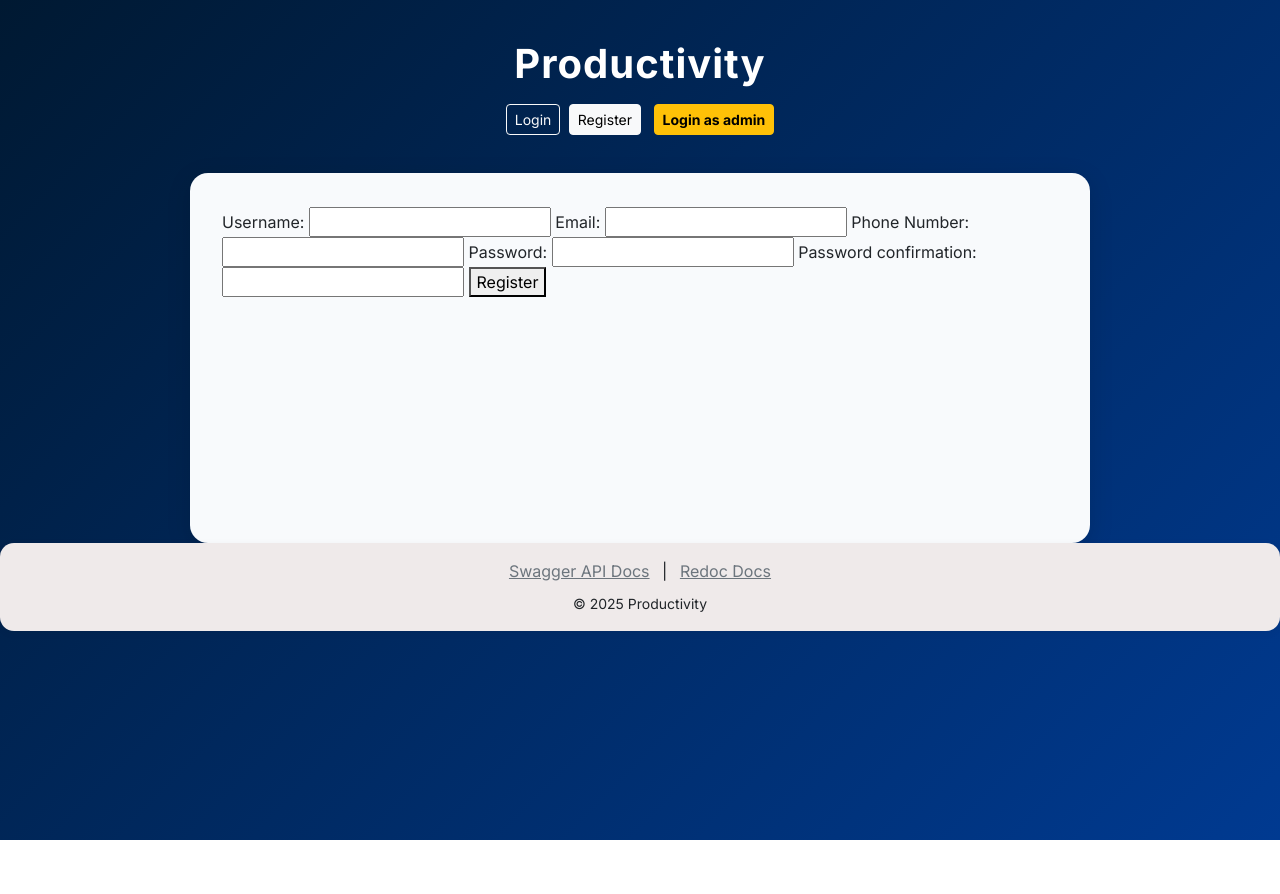
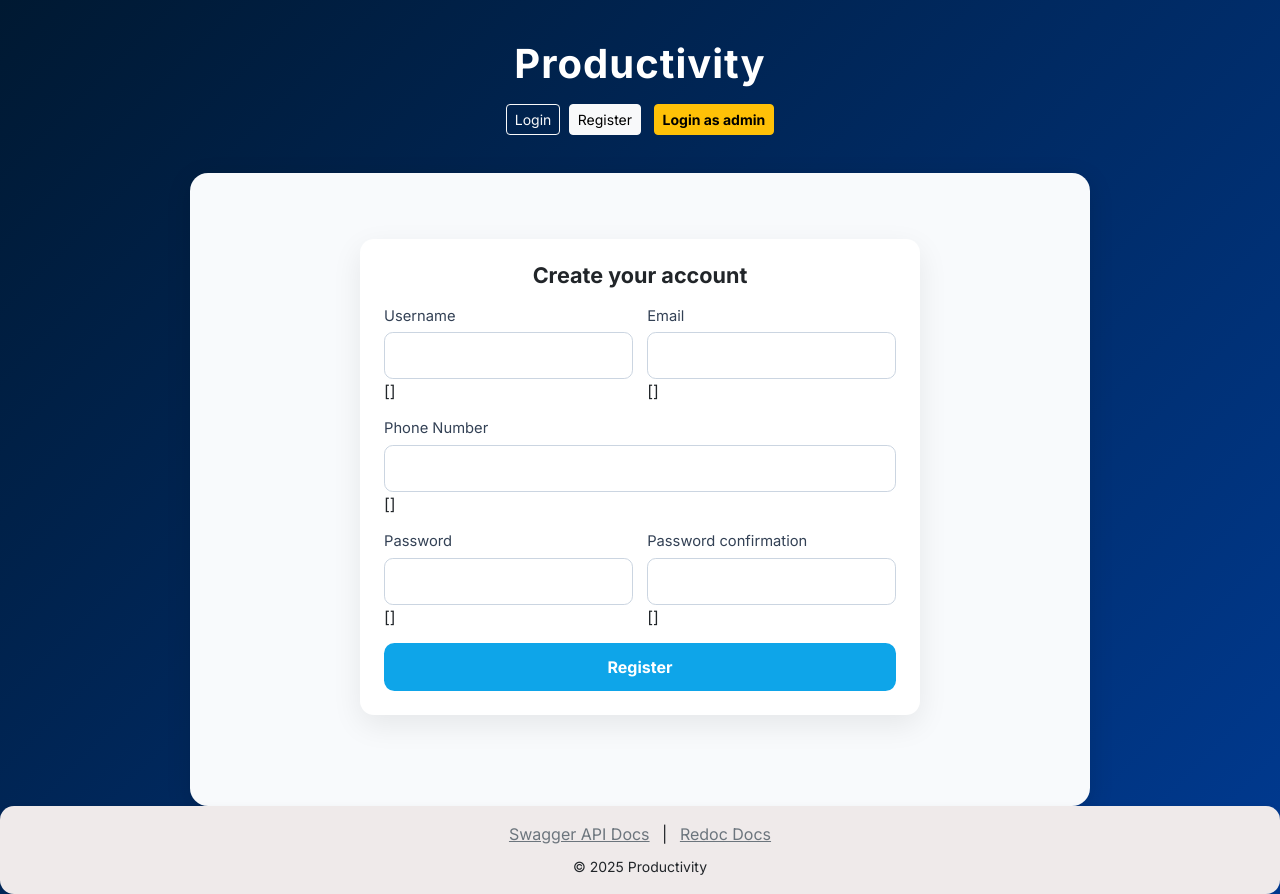
Before and after one commit to GhassenRabii/Productivity, a Django app: template tasks/templates/registration/signup.html in a window 1280 px wide. Before the commit the page ends 840 px from the top, so only its background shows below. Run offline with Django 5.2, Linux system fonts and the light colour scheme; the template is opened without the code that fills it, so the values that code supplies are empty, except form fields; tables that the repository leaves empty hold one stand-in row (values such as "Sample post"); form fields are guessed from the names that the template uses.

Commit message:
Update signup.html

```diff
--- a/tasks/templates/registration/signup.html
+++ b/tasks/templates/registration/signup.html
@@ -1,25 +1,127 @@
 {% extends "tasks/base.html" %}
 
 {% block content %}
-<form method="post">
+<style>
+  /* Page-scoped styles for this form */
+  .auth-wrap {
+    max-width: 560px;
+    margin: 2rem auto 4rem;
+    background: #fff;
+    border-radius: 14px;
+    padding: 1.5rem;
+    box-shadow: 0 10px 30px rgba(0,0,0,.08);
+  }
+  .auth-title {
+    font-weight: 700;
+    font-size: 1.35rem;
+    margin: 0 0 1rem;
+    text-align: center;
+  }
+  .auth-grid {
+    display: grid;
+    grid-template-columns: 1fr;
+    gap: .9rem;
+  }
+  @media (min-width: 720px) {
+    .auth-grid {
+      grid-template-columns: 1fr 1fr;
+    }
+    .span-2 { grid-column: span 2; }
+  }
+  label {
+    display: block;
+    font-size: .92rem;
+    color: #334155;
+    margin-bottom: .35rem;
+  }
+  input {
+    width: 100%;
+    padding: .65rem .75rem;
+    border: 1px solid #cbd5e1;
+    border-radius: .55rem;
+    outline: none;
+  }
+  input:focus {
+    border-color: #2563eb;
+    box-shadow: 0 0 0 3px rgba(37,99,235,.15);
+  }
+  .errorlist {
+    margin: .35rem 0 0;
+    padding: 0;
+    list-style: none;
+    color: #b91c1c;
+    font-size: .85rem;
+  }
+  .non-field-errors {
+    background: #fef2f2;
+    color: #991b1b;
+    border: 1px solid #fecaca;
+    padding: .75rem;
+    border-radius: .5rem;
+    margin-bottom: .75rem;
+    font-size: .9rem;
+  }
+  .btn-primary {
+    display: inline-block;
+    width: 100%;
+    padding: .75rem 1rem;
+    background: #0ea5e9;
+    color: #fff;
+    border: none;
+    border-radius: .65rem;
+    font-weight: 600;
+    cursor: pointer;
+  }
+  .btn-primary:hover { filter: brightness(0.95); }
+</style>
+
+<div class="auth-wrap">
+  <h2 class="auth-title">Create your account</h2>
+
+  {% if form.non_field_errors %}
+    <div class="non-field-errors">
+      {{ form.non_field_errors }}
+    </div>
+  {% endif %}
+
+  <form method="post" novalidate>
     {% csrf_token %}
-  {{ form.non_field_errors }}
 
-  <label for="id_username">Username:</label>
+    <div class="auth-grid">
+      <div>
+        <label for="{{ form.username.id_for_label }}">Username</label>
         {{ form.username }}
+        {{ form.username.errors }}
+      </div>
 
-  <label for="id_email">Email:</label>
+      <div>
+        <label for="{{ form.email.id_for_label }}">Email</label>
         {{ form.email }}
+        {{ form.email.errors }}
+      </div>
 
-  <label for="id_phone_number">Phone Number:</label>
+      <div class="span-2">
+        <label for="{{ form.phone_number.id_for_label }}">Phone Number</label>
         {{ form.phone_number }}
+        {{ form.phone_number.errors }}
+      </div>
 
-  <label for="id_password1">Password:</label>
+      <div>
+        <label for="{{ form.password1.id_for_label }}">Password</label>
         {{ form.password1 }}
+        {{ form.password1.errors }}
+      </div>
 
-  <label for="id_password2">Password confirmation:</label>
+      <div>
+        <label for="{{ form.password2.id_for_label }}">Password confirmation</label>
         {{ form.password2 }}
+        {{ form.password2.errors }}
+      </div>
 
-  <button type="submit">Register</button>
+      <div class="span-2">
+        <button type="submit" class="btn-primary">Register</button>
+      </div>
+    </div>
   </form>
+</div>
 {% endblock %}
```
Lines whose indentation alone changed are shown as unchanged.
